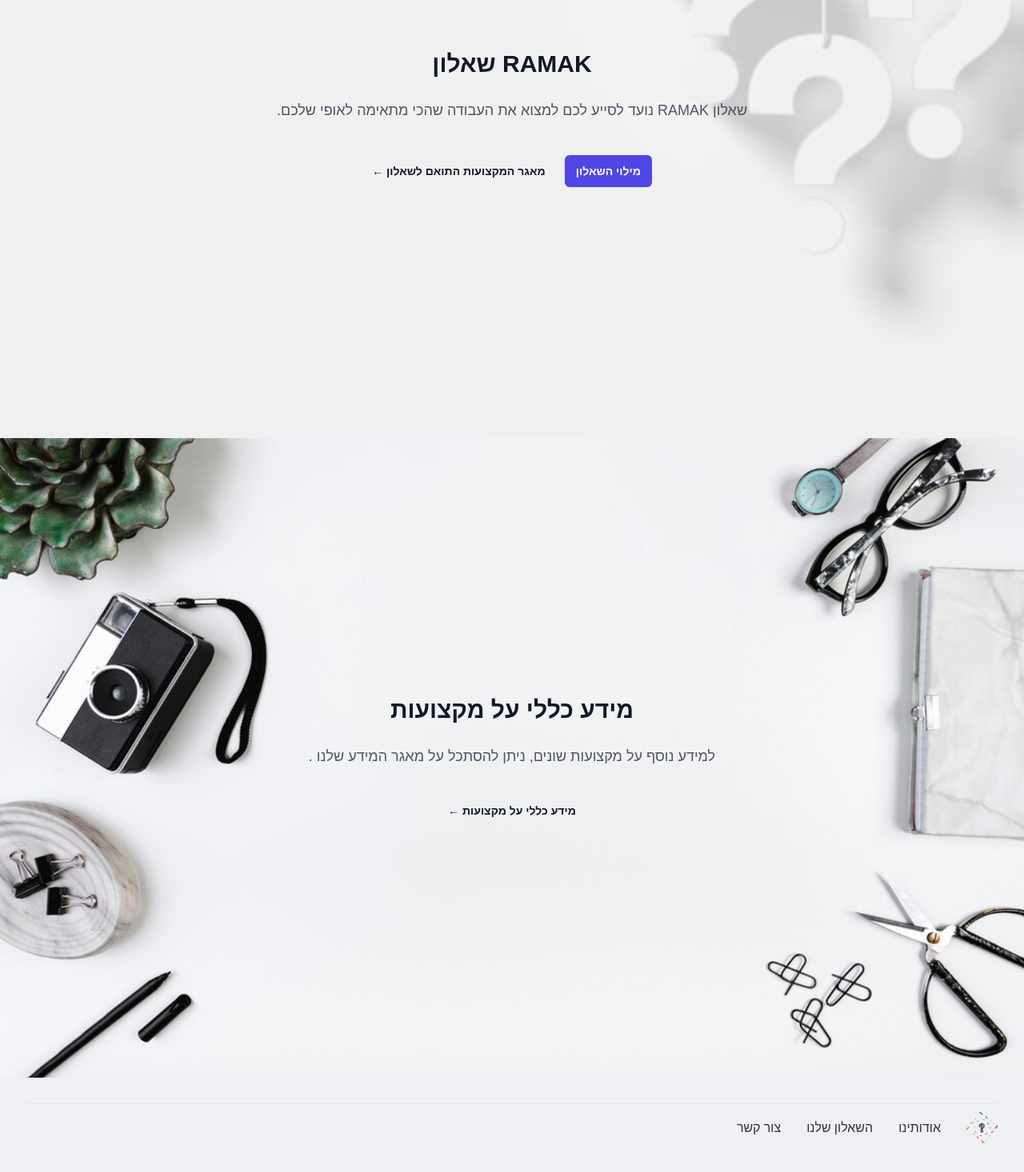
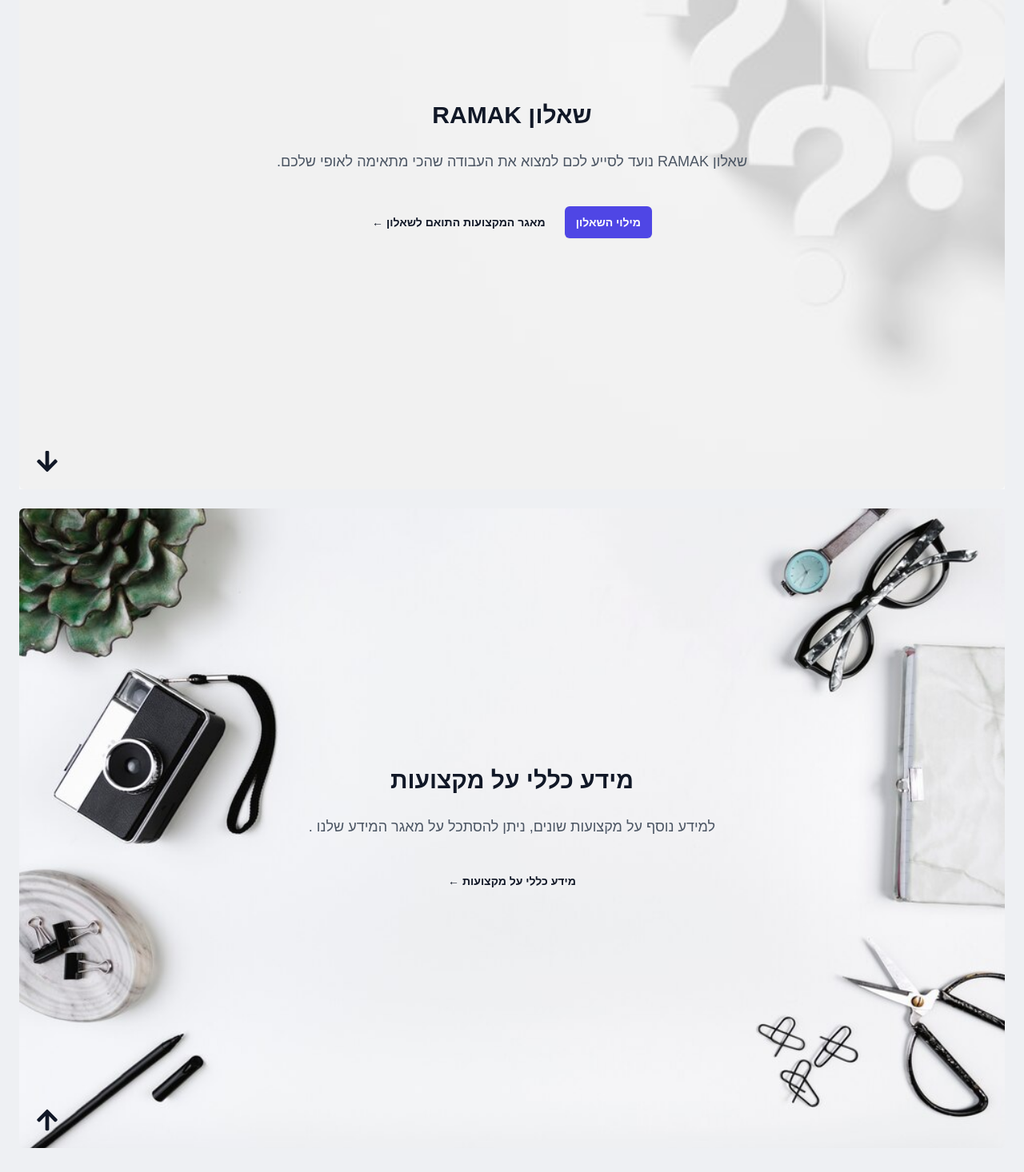
Before and after one commit to MamanDaniel/MITHABTEY-CareerSeekers, a React (Vite) app in the folder CareerSeekers/client/: page /home in a window 1280 px wide. Shown: the part 1120-2586 px from the top of the page at 80% size. Built offline with nearby package versions, Linux system fonts and the light colour scheme; what chartjs-plugin-datalabels, tw-elements would draw is missing.

Commit message:
arrow to home page

```diff
--- a/CareerSeekers/client/src/pages/Home.tsx
+++ b/CareerSeekers/client/src/pages/Home.tsx
@@ -2,7 +2,7 @@ import { useState } from 'react';
 import { useNavigate } from 'react-router-dom';
 import { useSpring, animated } from '@react-spring/web';
 import { Link, Element } from 'react-scroll';
-import { FaChevronDown, FaChevronUp } from 'react-icons/fa'; // Import the arrow icons
+import { FaChevronDown, FaChevronUp, FaArrowDown, FaArrowUp } from 'react-icons/fa'; // Import the arrow icons
 import section1Image from '../assets/job.jpg';
 import section2Image from '../assets/question.jpg';
 import section3Image from '../assets/job.jpg';
@@ -46,7 +46,7 @@ export default function Home() {
             ),
             image: section1Image
         },
-        { id: 'section2', title: 'RAMAK שאלון ', content: 'שאלון RAMAK נועד לסייע לכם למצוא את העבודה שהכי מתאימה לאופי שלכם.', image: section2Image, button: true },
+        { id: 'section2', title: 'שאלון RAMAK ', content: 'שאלון RAMAK נועד לסייע לכם למצוא את העבודה שהכי מתאימה לאופי שלכם.', image: section2Image, button: true },
         { id: 'section3', title: 'מידע כללי על מקצועות', content: 'למידע נוסף על מקצועות שונים, ניתן להסתכל על מאגר המידע שלנו .', image: section3Image, link: '/ProfessionsInfo' },
         // Add four more sections as needed
     ];
@@ -58,14 +58,14 @@ export default function Home() {
     });
 
     return (
-        <div className="bg-gray-250" style={{ backgroundSize: 'cover', backgroundPosition: 'center', backgroundRepeat: 'no-repeat' }}>
+        <div className="bg-gray-250 py-4 px-6" style={{ backgroundSize: 'cover', backgroundPosition: 'center', backgroundRepeat: 'no-repeat' }}>
             <div className="relative isolate">
                 {sections.map((section, index) => (
-                    <Element name={section.id} key={section.id}>
-                        <animated.div style={{ ...sectionAnimation(index * 500), position: 'relative', backgroundImage: `url(${section.image})`, backgroundSize: 'cover', backgroundPosition: 'center', backgroundRepeat: 'no-repeat', padding: '20px', direction: 'rtl' }} className="min-h-screen flex flex-col items-center justify-center text-center">
-                            <div style={{ position: 'absolute', top: 0, left: 0, width: '100%', height: '100%', backgroundColor: index === 1 ? 'rgba(255, 255, 255, 0.5)' : 'transparent', zIndex: 0 }}></div>
+                    <Element name={section.id} key={section.id} className='my-6'>
+                        <animated.div style={{ ...sectionAnimation(index * 500), position: 'relative', backgroundImage: `url(${section.image})`, backgroundSize: 'cover', backgroundPosition: 'center', backgroundRepeat: 'no-repeat', padding: '20px', direction: 'rtl' }} className="min-h-screen flex flex-col items-center justify-center text-center rounded-md">
+                            <div style={{ position: 'absolute', top: 0, left: 0, width: '100%', height: '100%', backgroundColor: index === 1 ? 'rgba(255, 255, 255, 0.55)' : 'transparent', zIndex: 0 }}></div>
                             {section.title && <h2 className="text-3xl font-bold text-gray-900" style={{ position: 'relative', zIndex: 1 }}>{section.title}</h2>}
-                            <div className="mt-6 text-lg leading-8 text-gray-600" style={{ position: 'relative', zIndex: 1 }}>{section.content}</div>
+                            <div className="mt-6 text-lg leading-8 text-gray-600 " style={{ position: 'relative', zIndex: 1 }}>{section.content}</div>
                             {section.button && (
                                 <div className="mt-10 flex items-center justify-center gap-x-6" style={{ position: 'relative', zIndex: 1 }}>
                                     <button
@@ -75,16 +75,38 @@ export default function Home() {
                                         מילוי השאלון
                                     </button>
                                     <a href="/Jobs" className="text-sm font-semibold leading-6 text-gray-900">
-                                         מאגר המקצועות התואם לשאלון ← <span aria-hidden="true"></span>
+                                        מאגר המקצועות התואם לשאלון ← <span aria-hidden="true"></span>
                                     </a>
                                 </div>
                             )}
                             {section.link && (
                                 <div className="mt-10 flex items-center justify-center gap-x-6" style={{ position: 'relative', zIndex: 1 }}>
                                     <a href={section.link} className="text-sm font-semibold leading-6 text-gray-900">
-                                         מידע כללי על מקצועות ← <span aria-hidden="true"></span>
+                                        מידע כללי על מקצועות ← <span aria-hidden="true"></span>
                                     </a>
                                 </div>
+                            )}
+                            {index < sections.length - 1 && (
+                                <Link
+                                    to={sections[index + 1].id}
+                                    smooth={true}
+                                    duration={500}
+                                    className="absolute bottom-4 left-4 text-gray-900 hover:text-gray-600 cursor-pointer"
+                                    style={{ position: 'absolute', bottom: '20px', left: '20px', zIndex: 1 }}
+                                >
+                                    <FaArrowDown size={30} />
+                                </Link>
+                            )}
+                            {index === sections.length - 1 && (
+                                <Link
+                                    to={sections[0].id}
+                                    smooth={true}
+                                    duration={500}
+                                    className="absolute bottom-4 left-4 text-gray-900 hover:text-gray-600 cursor-pointer"
+                                    style={{ position: 'absolute', bottom: '20px', left: '20px', zIndex: 1 }}
+                                >
+                                    <FaArrowUp size={30} />
+                                </Link>
                             )}
                         </animated.div>
                     </Element>
@@ -95,7 +117,6 @@ export default function Home() {
                         onClick={() => setIsNavOpen(!isNavOpen)}
                         className="flex items-center justify-between rounded-md bg-indigo-900 px-3.5 py-2.5 text-sm font-semibold text-white shadow-sm hover:bg-indigo-700 focus-visible:outline focus-visible:outline-2 focus-visible:outline-offset-2 focus-visible:outline-indigo-600"
                     >
-
                         <animated.div style={rotateAnimation} className="mr-2">
                             {isNavOpen ? <FaChevronUp /> : <FaChevronDown />}
                         </animated.div>
```
